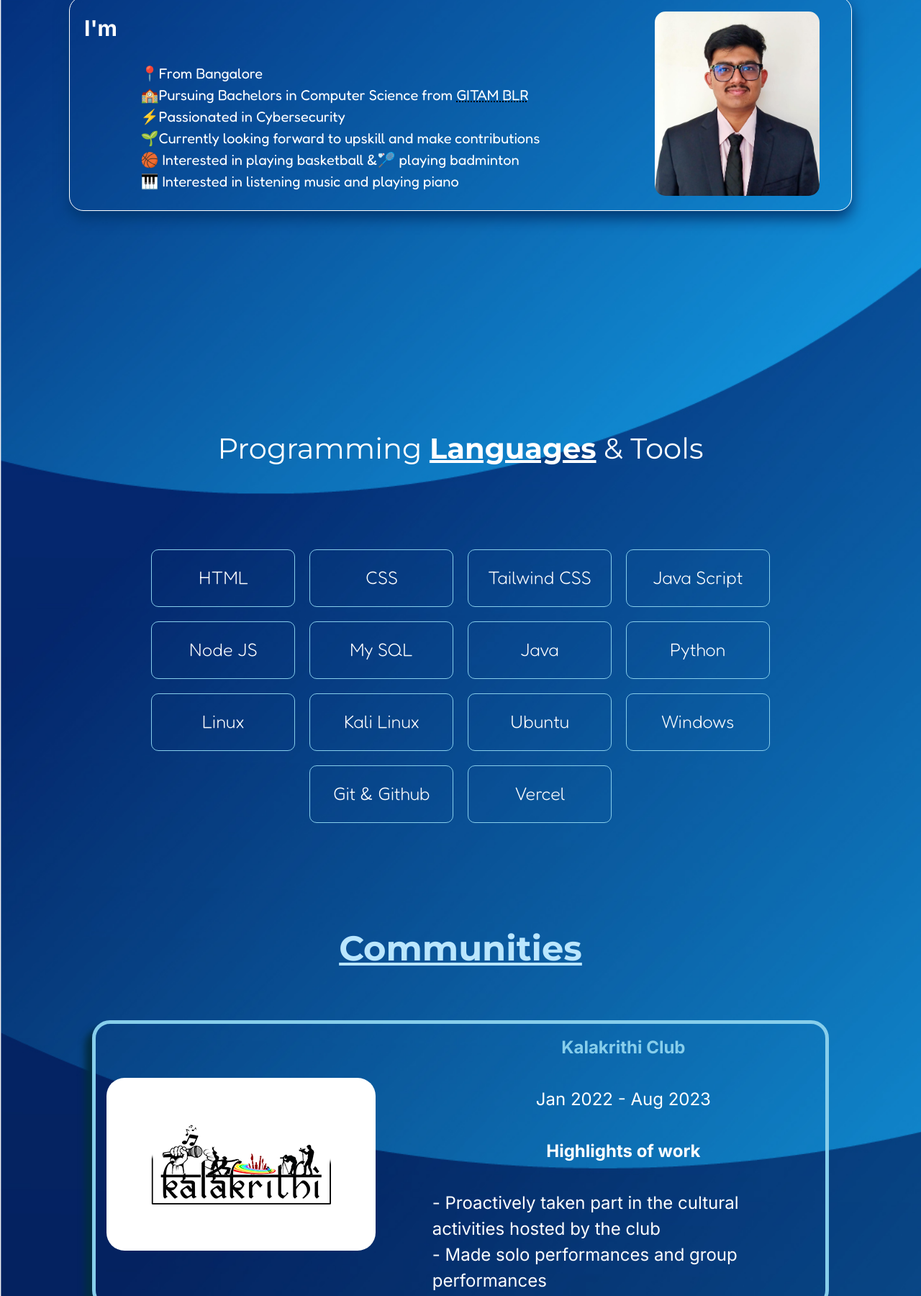
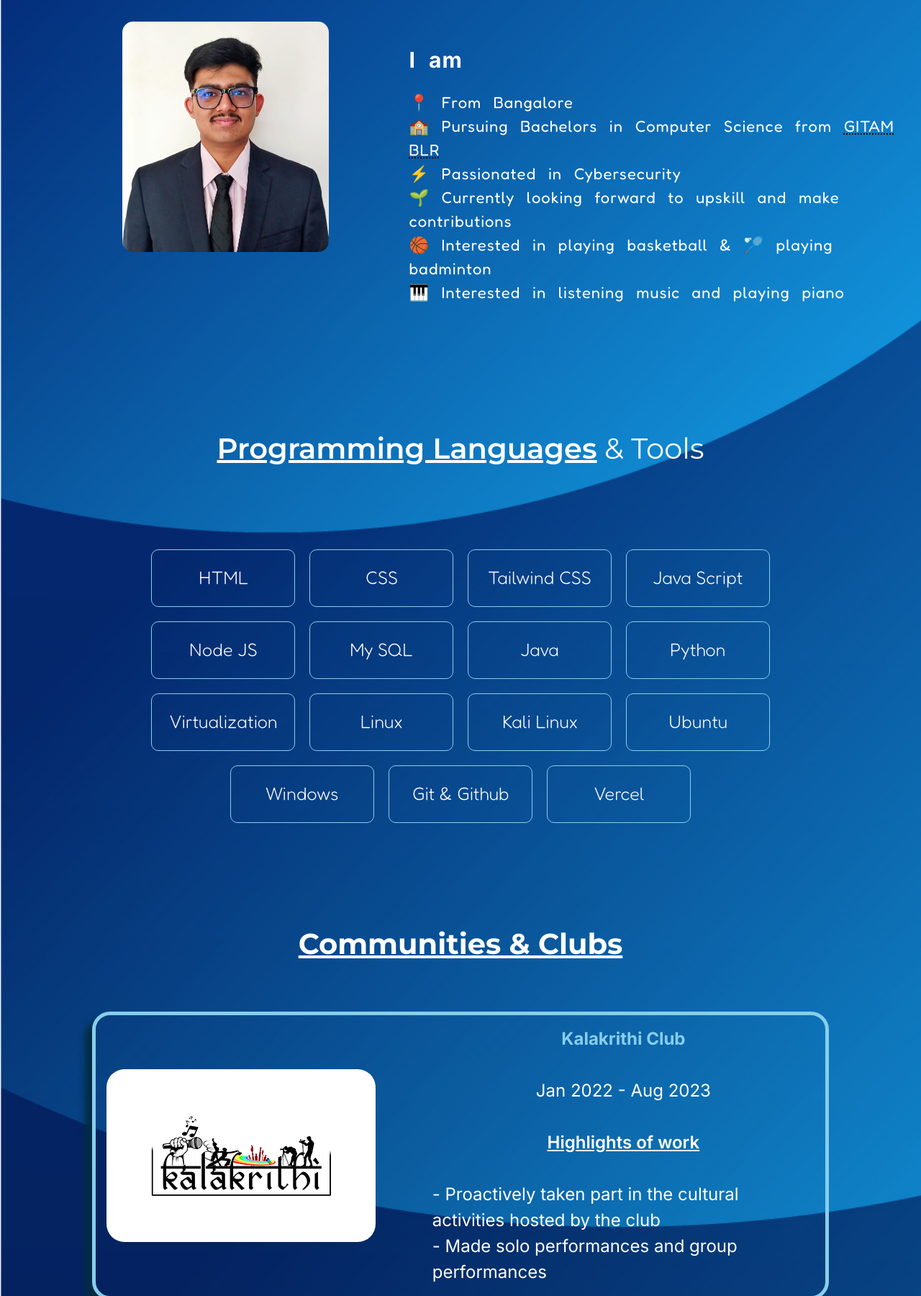
Before and after one commit to playeron1/Krish-Shah, a plain HTML site: page index.html in a window 1280 px wide. Shown: the part 1160-2960 px from the top of the page at 72% size. Drawn offline with nearby package versions, Linux system fonts and the light colour scheme.

Commit message:
fixed ui issues

```diff
--- a/index.html
+++ b/index.html
@@ -53,25 +53,25 @@
       <div class="intro-text">
         <br><p class="introduce-myself" class="text-white">Let Me <span class="text-white underline font-semibold">Introduce</span> Myself</p><br>
         <div class="whoami">
+          <div class="whoami-img">
+            <img src="pic.jpg" style="height: 25vi;border-radius: 15px;margin-left: 150px;margin-top: 15px;"/>
+          </div>
                <div class="whoami-box text-slate-700">
-                <b class="text-white text-3xl text-center">I'm</b><br>
-                 <p class="text-white">
-                  <br>📍From Bangalore
-                 <br>🏫Pursuing Bachelors in Computer Science from <a href="https://www.google.com/maps/place/Gitam+University+Bengaluru/@13.2866479,77.5930016,17z/data=!3m1!4b1!4m6!3m5!1s0x3bae3df04c9efe91:0x74ef0f7e2f81d564!8m2!3d13.2866427!4d77.5955765!16s%2Fg%2F1hjgjmxwt?entry=ttu" class="hover:bg-white hover:text-sky-800 hover:rounded-md">GITAM BLR</a>
-                 <br>⚡Passionated in Cybersecurity
-                <br>🌱Currently looking forward to upskill and make contributions
-                <br> 🏀 Interested in playing basketball &🏸 playing badminton
-                <br> 🎹 Interested in listening music and playing piano
-                 </p>
+                <b class="text-white text-3xl text-center">I am</b><br>
+                 <ul class="text-white">
+                  <li>  📍 From Bangalore
+                 <li>  🏫 Pursuing Bachelors in Computer Science from <a href="https://www.google.com/maps/place/Gitam+University+Bengaluru/@13.2866479,77.5930016,17z/data=!3m1!4b1!4m6!3m5!1s0x3bae3df04c9efe91:0x74ef0f7e2f81d564!8m2!3d13.2866427!4d77.5955765!16s%2Fg%2F1hjgjmxwt?entry=ttu" class="hover:bg-white hover:text-sky-800 hover:rounded-md">GITAM BLR</a>
+                 <li> ⚡  Passionated in Cybersecurity
+                <li> 🌱  Currently looking forward to upskill and make contributions
+                <li> 🏀 Interested in playing basketball & 🏸 playing badminton
+                <li> 🎹 Interested in listening music and playing piano
+               </ul>
                </div>
-              <div class="whoami-img">
-                <img src="pic.jpg" style="height: 20vi;border-radius: 15px;"/>
-              </div>
         </div>
       </div>
     </div>
         <div class="services" id="skills">
-           <h2> Programming <span class="text-white font-bold underline">Languages</span> & Tools </h2>
+           <h2><span class="text-white font-semibold underline">Programming Languages</span> & Tools </h2>
            <h3></h3>
             <div class="expertise">
                 <div class="box">
@@ -123,6 +123,11 @@
 
           <div class="box ">
             <div class="box-logo">
+              <p class="text-center">Virtualization</p>
+            </div>
+        </div>
+          <div class="box ">
+            <div class="box-logo">
               <p class="text-center">Linux</p>
             </div>
         </div>
@@ -164,12 +169,12 @@
     <div class="volunteering" id="media">
       <div class="content">
       <div class="heading">
-        <h2 class="text-sky-200 underline">Communities</h2>
+        <h2 class="text-white underline">Communities & <span>Clubs</span></h2>
       </div>
       <div class="club-text">
         <div class="club-logo">
           <img src="kalakrithi-blr.png" style="border-radius: 25px;"/>
-          <p class="kalakriti" style="margin-left: 8%;"><b style="color: skyblue;">Kalakrithi Club</b><br>Jan 2022 - Aug 2023 <br><br><b>Highlights of work</b><br>
+          <p class="kalakriti" style="margin-left: 8%;"><b style="color: skyblue;">Kalakrithi Club</b><br>Jan 2022 - Aug 2023 <br><br><span class="text-white font-semibold underline">Highlights of work</span><br>
           -   Proactively taken part in the cultural activities hosted by the club <br> - Made solo performances and group performances</p>
           </div>
     </div>
@@ -177,13 +182,13 @@
     <div class="club-text">
       <div class="club-logo">
         <img src="cysec-logo.jpeg" style="border-radius: 25px;height: 20%;"/>
-        <p class="cysec" style="margin-left: 20%;"><b style="color: skyblue;">CYSEC Club</b><br>Jan 2022 - Aug 2024 <br><br><b>Highlights of work</b><br>- Proactively taken part in the club activities and workshops <br> - Promoted to core member of the content team of the club</p>
+        <p class="cysec" style="margin-left: 20%;"><b style="color: skyblue;">CYSEC Club</b><br>Jan 2022 - Aug 2024 <br><br><span class="text-white font-semibold underline">Highlights of work</span><br>- Proactively taken part in the club activities and workshops <br> - Promoted to core member of the content team of the club</p>
       </div>
   </div>
     </div>
-        <div class="projects" id="projects">
+        <div class="projects mt-22" id="projects">
             <div class="proj-title">
-                <h2>Undertaken <b class="text-sky-200 underline">Projects</b></h2>
+                <h2 class="mb-20">Undertaken <b class="text-sky-200 underline">Projects</b></h2>
             </div>
             <div class="proj-content">
               <div class="prj-text">
@@ -211,7 +216,7 @@
   </div>
 
   </div>
-  <footer class=" ending bg-sky-800">
+  <footer class=" mt-20 ending bg-sky-800">
     <p class="designed-by"><i class="fa-regular fa-copyright"></i> Desgined by Krish. </p><p class="copyright">All Rights Reserved - 2024</p>
     <div class="links">
       <a href="https://www.linkedin.com/in/krish-shah-cybersecurity/"><i class="fa-brands fa-linkedin-in text-2xl"></i></a>
--- a/main.css
+++ b/main.css
@@ -17,7 +17,6 @@
     align-items: center;
     justify-content: center;
     margin-bottom: -150px;
-    color: black;
     width: 80%;
     margin-left: auto;
     margin-right: auto;
@@ -26,9 +25,7 @@
   .nav-text a{
     margin-left: auto;
     margin-right: auto;
-    background-color: #022c436e;
     margin: 5px;
-    color: black;
     width: 100%;
     text-align: center;
   }
@@ -43,9 +40,6 @@
   .intro-section{
     margin-bottom: -300px;
     margin-top: 200px;
-  }
-  .intro-section .resume{
-    border: 2px solid black;
   }
   .profile-name{
     display: flex;
@@ -79,8 +73,15 @@
     display: flex;
   }
   .whoami-box {
-    margin-left: 20px;
+    margin: 2px;
   }
+.whoami ul{
+  width: 180%;
+  margin-left:-140px;
+  word-spacing: 0px;
+  text-align: left;
+  margin-bottom: -200px;
+}
   .expertise{
 display: flex;
 flex-wrap: wrap;
@@ -132,7 +133,7 @@ footer p.copyright{
 }
 footer .links i{
   font-size: 25px;
-  margin-left: 15px;
+  margin-left: 25px;
   margin-top: 5px;
   padding: 10px 10px 10px;
   border-radius: 15px;
@@ -325,28 +326,20 @@ footer .links i{
   }
   .whoami{
     display: flex;
-    align-items: center;
-    margin-left: auto;
-    margin-right: auto;
-    width: 85%;
     padding: 20px 20px 20px;
     font-family:Inter;
-    border: 0.5px solid white;
-    border-radius: 20px;
-    box-shadow: 0px 10px 20px rgb(1, 55, 113);
-    backdrop-filter: blur(20px);
   }
   .whoami-box{
-    margin-right: 1vb;
-    text-align: justify;
-    width: 75%;
+    margin-left: 150px;
+    margin-top: 50px;
+    text-align: left;
+    word-spacing: 10px;
+    letter-spacing: 1px;
   }
-  .whoami-box p{
+  .whoami-box ul{
     font-family: Fredoka;
-    font-size: 20px;
-    width: 80%;
-    margin-right: auto;
-    margin-left: auto;
+    font-size: 22px;
+    margin-top: 25px;
   }
   .services{
     animation: appear linear;
@@ -356,7 +349,7 @@ footer .links i{
   .services h2{
     animation: appear linear;
   animation-timeline: view();
-  margin-top: 300px;
+  margin-top: 150px;
   animation-range: entry 0 cover 40%;
   }
   .expertise{
@@ -450,7 +443,7 @@ footer .links i{
       animation-delay: 3s;
 }
 .heading{
-  font-size: 6vb;
+  font-size: 40px;
   font-family: Montserrat;
   text-align: center;
   margin-bottom: 5vi;
@@ -464,7 +457,7 @@ footer .links i{
   font-family: Fredoka;
   animation: appear linear;
   animation-timeline: view();
-  animation-range: entry 0 cover 40%;
+  animation-range: entry 0 cover 30%;
 }
 .club-logo{
   border: 5px solid skyblue;
@@ -480,7 +473,7 @@ footer .links i{
   margin-right: auto;
   animation: appear linear;
   animation-timeline: view();
-  animation-range: entry 0 cover 40%;
+  animation-range: entry 0 cover 30%;
 
 }
 .club-logo p{
@@ -494,9 +487,6 @@ footer .links i{
 }
 .projects{
   margin-top: 20vh;
-  animation: appear linear;
-  animation-timeline: view();
-  animation-range: entry 0 cover 40%;
 }
 
 .proj-content{
@@ -525,8 +515,6 @@ footer .links i{
   margin: 10px;
   font-size: 2.5vb;
   width: auto;
-  animation-name: slide;
-      animation-duration: 1s;
 }
 .prj-logo:hover{
   background-color: white;
```
